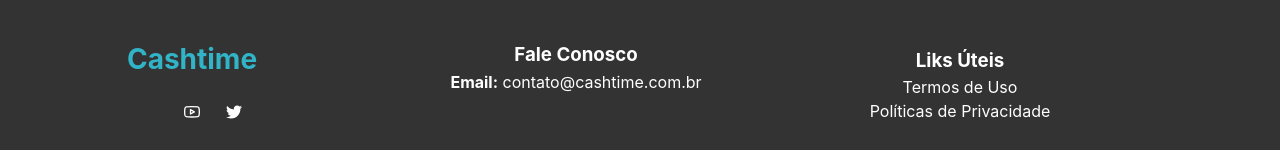
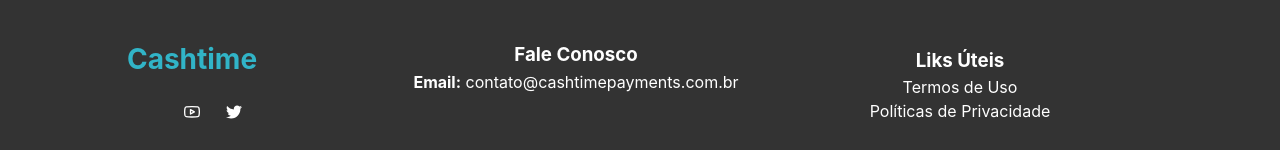
Before and after one commit to adryel01/cashtime, a React (Vite) app: page / in a window 1280 px wide. Shown: the part 2579-2729 px from the top of the page. Built offline with nearby package versions, Linux system fonts and the light colour scheme; some icons are missing.

Commit message:
att domain

```diff
--- a/src/components/Footer/index.jsx
+++ b/src/components/Footer/index.jsx
@@ -23,7 +23,7 @@
 					<h3>
 						Fale Conosco
 					</h3>
-					<p><b>Email:</b> contato@cashtime.com.br</p>
+					<p><b>Email:</b> contato@cashtimepayments.com.br</p>
 				</div>
 				<div className='RightFooter'>
 					<h3>
```
